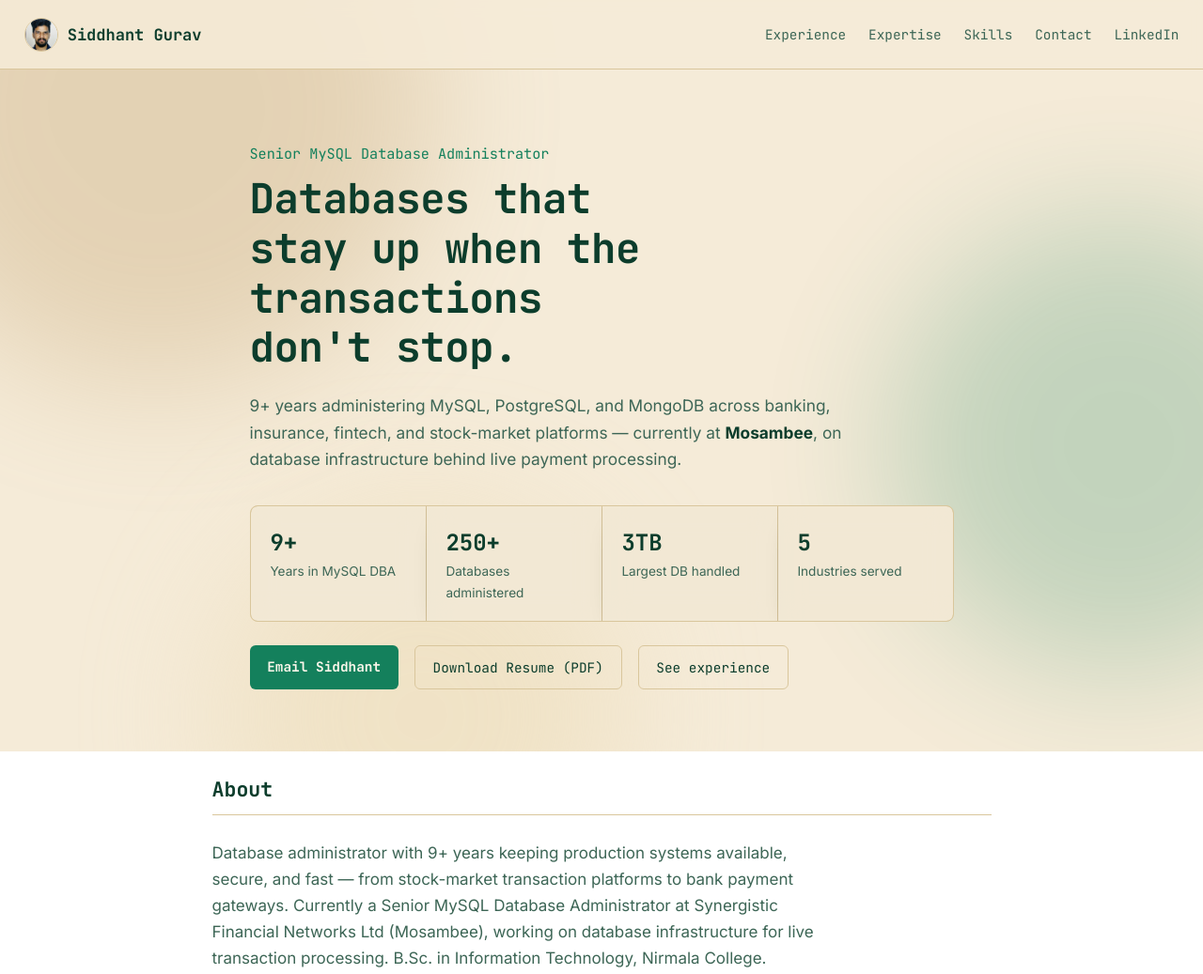
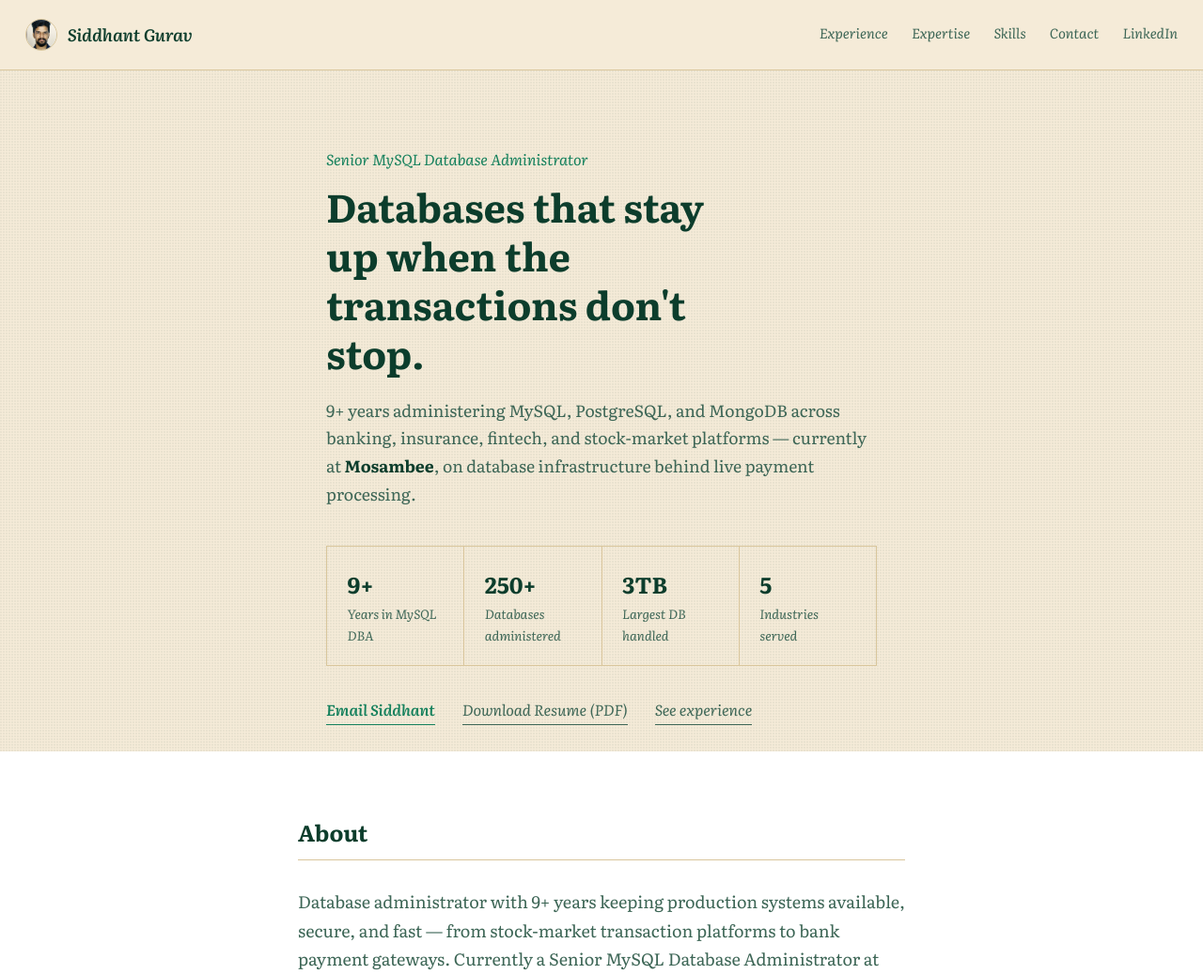
Before and after one commit to siddhantguravlp/resume_portfolio_siddhant, a plain HTML site: page index.html in a window 1280 px wide. Shown: the top 1037 px of the page at 94% size. Drawn offline with Linux system fonts and the light colour scheme.

Commit message:
Add files via upload

```diff
--- a/index.html
+++ b/index.html
@@ -21,7 +21,7 @@
 
 <link rel="preconnect" href="https://fonts.googleapis.com">
 <link rel="preconnect" href="https://fonts.gstatic.com" crossorigin>
-<link href="https://fonts.googleapis.com/css2?family=JetBrains+Mono:wght@400;500;700&family=Inter:wght@400;500;600;700&display=swap" rel="stylesheet">
+<link href="https://fonts.googleapis.com/css2?family=Literata:ital,wght@0,400;0,500;0,600;0,700;1,400;1,500;1,600&display=swap" rel="stylesheet">
 
 <style>
   :root {
@@ -34,9 +34,10 @@
     --accent:    #14805C;
     --accent-2:  #B8935A;
 
-    --mono: 'JetBrains Mono', ui-monospace, Menlo, Consolas, monospace;
-    --sans: 'Inter', -apple-system, BlinkMacSystemFont, sans-serif;
-    --max: 880px;
+    --serif: 'Literata', Georgia, 'Iowan Old Style', 'Times New Roman', serif;
+    --mono: var(--serif);
+    --sans: var(--serif);
+    --max: 700px;
   }
 
   * { box-sizing: border-box; }
@@ -45,32 +46,24 @@
   body {
     margin: 0;
     color: var(--ink);
-    font-family: var(--sans);
-    line-height: 1.65;
-    font-size: 17px;
+    font-family: var(--serif);
+    line-height: 1.7;
+    font-size: 18px;
     -webkit-font-smoothing: antialiased;
     position: relative;
   }
 
-  /* ---------- atmospheric background: fixed, sits behind everything ---------- */
+  /* ---------- paper background: flat, with a faint grain ---------- */
   .bg-layer {
     position: fixed;
     inset: 0;
     z-index: -1;
-    background: var(--bg);
-    overflow: hidden;
+    background-color: var(--bg);
+    background-image: radial-gradient(circle at 1px 1px, rgba(12,61,44,0.05) 1px, transparent 0);
+    background-size: 3px 3px;
   }
-  .bg-layer .blob {
-    position: absolute;
-    border-radius: 50%;
-    filter: blur(70px);
-    opacity: 0.55;
-  }
-  .bg-layer .blob-1 { width: 46vw; height: 46vw; top: -14vw; left: -10vw; background: var(--accent-2); opacity: 0.28; }
-  .bg-layer .blob-2 { width: 38vw; height: 38vw; top: 18vw; right: -12vw; background: var(--accent); opacity: 0.22; }
-  .bg-layer .blob-3 { width: 34vw; height: 34vw; bottom: -14vw; left: 18vw; background: var(--surface-2); opacity: 0.55; }
 
-  h1, h2, h3 { font-family: var(--mono); line-height: 1.2; margin: 0 0 0.5em; font-weight: 700; }
+  h1, h2, h3 { font-family: var(--serif); line-height: 1.25; margin: 0 0 0.5em; font-weight: 700; }
   p { margin: 0 0 1em; color: var(--ink-soft); }
   a { color: var(--accent); }
   ul { padding-left: 1.1em; margin: 0; }
@@ -78,66 +71,64 @@
 
   a:focus-visible, button:focus-visible { outline: 2px solid var(--accent); outline-offset: 3px; }
 
-  /* ---------- nav ---------- */
+  /* ---------- nav: running header ---------- */
   nav {
     position: sticky; top: 0; z-index: 5;
     display: flex; justify-content: space-between; align-items: center;
     flex-wrap: wrap; gap: 0.6em 1.4em;
     padding: 1.1em 1.5em;
-    background: rgba(245, 235, 216, 0.88);
-    backdrop-filter: blur(8px);
+    background: var(--bg);
     border-bottom: 1px solid var(--border);
   }
-  nav .brand { font-family: var(--mono); font-weight: 700; color: var(--ink); text-decoration: none; display: flex; align-items: center; gap: 0.6em; }
+  nav .brand { font-family: var(--serif); font-weight: 700; font-style: italic; color: var(--ink); text-decoration: none; display: flex; align-items: center; gap: 0.6em; }
   .nav-photo {
-    width: 36px; height: 36px;
+    width: 34px; height: 34px;
     border-radius: 50%;
     overflow: hidden;
-    background: var(--surface);
     border: 1px solid var(--border);
     display: flex; align-items: center; justify-content: center;
     flex-shrink: 0;
   }
-  .nav-photo img { width: 100%; height: 100%; object-fit: cover; display: block; }
+  .nav-photo img { width: 100%; height: 100%; object-fit: cover; display: block; filter: sepia(0.15); }
   nav .links { display: flex; gap: 1.4em; flex-wrap: wrap; }
-  nav .links a { font-family: var(--mono); font-size: 0.9rem; color: var(--ink-soft); text-decoration: none; display: inline-block; transition: transform 0.18s ease, color 0.18s ease; }
-  nav .links a:hover { color: var(--ink); transform: scale(1.15); }
+  nav .links a { font-family: var(--serif); font-size: 0.92rem; font-style: italic; color: var(--ink-soft); text-decoration: none; padding-bottom: 2px; border-bottom: 1px solid transparent; transition: border-color 0.2s ease, color 0.2s ease; }
+  nav .links a:hover { color: var(--ink); border-color: var(--accent); }
 
   /* ---------- hero ---------- */
-  .hero { max-width: 800px; margin: 0 auto; padding: 4.5em 1.5em 2.5em; position: relative; }
-  .kicker { font-family: var(--mono); color: var(--accent); font-size: 0.95rem; margin-bottom: 0.6em; }
-  .hero h1 { font-size: clamp(1.9rem, 5vw, 2.75rem); max-width: 16ch; color: var(--ink); letter-spacing: -0.01em; }
-  .hero .lede { max-width: 60ch; font-size: 1.08rem; margin-top: 0.6em; }
+  .hero { max-width: 640px; margin: 0 auto; padding: 4.5em 1.5em 2.5em; position: relative; }
+  .kicker { font-family: var(--serif); font-style: italic; color: var(--accent); font-size: 1rem; margin-bottom: 0.6em; }
+  .hero h1 { font-size: clamp(1.9rem, 5vw, 2.6rem); max-width: 18ch; color: var(--ink); letter-spacing: 0; }
+  .hero .lede { max-width: 60ch; font-size: 1.1rem; margin-top: 0.6em; }
 
-  .stat-row { display: grid; grid-template-columns: repeat(2, 1fr); gap: 1px; background: var(--border); border: 1px solid var(--border); border-radius: 8px; overflow: hidden; margin: 2em 0 1.5em; }
-  .stat { background: rgba(251, 246, 234, 0.72); backdrop-filter: blur(14px); -webkit-backdrop-filter: blur(14px); padding: 1.1em 1.2em; box-shadow: 0 1px 2px rgba(12,61,44,0.05), 0 12px 28px -18px rgba(12,61,44,0.35); }
-  .stat .num { font-family: var(--mono); font-size: 1.5rem; color: var(--ink); font-weight: 700; }
-  .stat .label { font-size: 0.85rem; color: var(--ink-soft); }
+  /* ---------- stat row: flat ledger grid, no shadow/blur ---------- */
+  .stat-row { display: grid; grid-template-columns: repeat(2, 1fr); border-top: 1px solid var(--border); border-left: 1px solid var(--border); margin: 2.2em 0 1.8em; }
+  .stat { border-right: 1px solid var(--border); border-bottom: 1px solid var(--border); padding: 1.1em 1.2em; }
+  .stat .num { font-family: var(--serif); font-size: 1.5rem; color: var(--ink); font-weight: 700; }
+  .stat .label { font-size: 0.85rem; font-style: italic; color: var(--ink-soft); }
   @media (min-width: 560px) { .stat-row { grid-template-columns: repeat(4, 1fr); } }
 
-  .hero-actions { display: flex; gap: 1em; flex-wrap: wrap; }
-  .btn { font-family: var(--mono); font-size: 0.9rem; padding: 0.75em 1.3em; border-radius: 6px; text-decoration: none; display: inline-block; transition: transform 0.18s ease, box-shadow 0.18s ease, opacity 0.18s ease; }
-  .btn-primary { background: var(--accent); color: var(--surface); font-weight: 700; }
-  .btn-primary:hover { opacity: 0.92; transform: translateY(-2px); box-shadow: 0 10px 20px -10px rgba(12,61,44,0.45); }
-  .btn-ghost { color: var(--ink); border: 1px solid var(--border); }
-  .btn-ghost:hover { border-color: var(--ink-soft); transform: translateY(-2px); box-shadow: 0 10px 20px -12px rgba(12,61,44,0.25); }
-  .btn:active { transform: translateY(0); box-shadow: none; }
+  /* ---------- actions: text links, not filled buttons ---------- */
+  .hero-actions { display: flex; gap: 1.6em; flex-wrap: wrap; align-items: baseline; }
+  .btn { font-family: var(--serif); font-size: 1rem; font-style: italic; text-decoration: none; display: inline-block; padding-bottom: 2px; border-bottom: 1px solid currentColor; transition: color 0.2s ease, opacity 0.2s ease; }
+  .btn-primary { color: var(--accent); font-weight: 700; }
+  .btn-primary:hover { opacity: 0.7; }
+  .btn-ghost { color: var(--ink-soft); }
+  .btn-ghost:hover { color: var(--ink); }
 
-  /* ---------- 3D tilt (stat blocks, cards) ---------- */
-  .tilt-card { transition: transform 0.15s ease-out, box-shadow 0.25s ease; will-change: transform; }
-  .tilt-card:hover { box-shadow: 0 18px 34px -18px rgba(12,61,44,0.35); z-index: 1; }
+  /* ---------- hover cue on panels (replaces 3D tilt) ---------- */
+  .tilt-card { transition: border-color 0.25s ease; }
+  .tilt-card:hover { border-color: var(--accent); }
 
-  /* ---------- scroll reveal ---------- */
+  /* ---------- scroll reveal (fades in AND back out) ---------- */
   .reveal { opacity: 0; transform: translateY(24px); transition: opacity 0.7s ease, transform 0.7s ease; will-change: transform, opacity; }
   .reveal.is-visible { opacity: 1; transform: none; }
   @media (prefers-reduced-motion: reduce) {
     .reveal { opacity: 1; transform: none; transition: none; }
-    .tilt-card { transition: none; }
   }
 
   /* ---------- sections ---------- */
   section.block { max-width: var(--max); margin: 0 auto; padding: 3em 1.5em; position: relative; }
-  section.block h2 { position: relative; font-size: 1.35rem; color: var(--ink); border-bottom: 1px solid var(--border); padding-bottom: 0.6em; margin-bottom: 1.2em; }
+  section.block h2 { position: relative; font-size: 1.5rem; color: var(--ink); border-bottom: 1px solid var(--border); padding-bottom: 0.6em; margin-bottom: 1.2em; }
   .lede-sm { max-width: 62ch; color: var(--ink-soft); margin-bottom: 1.5em; }
 
   /* ---------- timeline ---------- */
@@ -145,25 +136,25 @@
   .t-item { position: relative; padding: 0 0 2em 1.6em; }
   .t-item:last-child { padding-bottom: 0; }
   .t-item::before { content: ""; position: absolute; left: -6px; top: 6px; width: 10px; height: 10px; border-radius: 50%; background: var(--bg); border: 2px solid var(--accent); }
-  .t-when { font-family: var(--mono); font-size: 0.82rem; color: var(--accent); margin-bottom: 0.3em; }
-  .t-role { font-size: 1.05rem; color: var(--ink); margin-bottom: 0.1em; }
-  .t-org { color: var(--ink-soft); font-weight: 600; margin-bottom: 0.5em; }
-  .chip-row { display: flex; gap: 0.5em; flex-wrap: wrap; margin-top: 0.6em; }
-  .chip { font-family: var(--mono); font-size: 0.78rem; padding: 0.3em 0.7em; border-radius: 999px; background: var(--surface-2); border: 1px solid var(--border); color: var(--ink-soft); }
+  .t-when { font-family: var(--serif); font-style: italic; font-size: 0.88rem; color: var(--accent); margin-bottom: 0.3em; }
+  .t-role { font-size: 1.05rem; color: var(--ink); margin-bottom: 0.1em; font-weight: 700; }
+  .t-org { color: var(--ink-soft); font-weight: 600; font-style: italic; margin-bottom: 0.5em; }
+  .chip-row { margin-top: 0.6em; font-style: italic; font-size: 0.9rem; color: var(--ink-soft); }
+  .chip:not(:last-child)::after { content: " \00b7 "; }
 
-  /* ---------- card grids ---------- */
-  .grid { display: grid; gap: 1.2em; margin-top: 1em; }
+  /* ---------- card grids: flat, rule-divided, no boxes ---------- */
+  .grid { display: grid; gap: 1.6em 2em; margin-top: 1em; }
   @media (min-width: 640px) { .grid-3 { grid-template-columns: repeat(3, 1fr); } .grid-2 { grid-template-columns: repeat(2, 1fr); } }
 
-  .card { background: rgba(251, 246, 234, 0.72); backdrop-filter: blur(14px); -webkit-backdrop-filter: blur(14px); border: 1px solid var(--border); border-radius: 10px; padding: 1.4em; box-shadow: 0 1px 2px rgba(12,61,44,0.05), 0 14px 30px -18px rgba(12,61,44,0.3); }
-  .card h3 { font-size: 1rem; color: var(--accent); margin-bottom: 0.6em; }
+  .card { border-top: 1px solid var(--border); padding: 1.2em 0 0; }
+  .card h3 { font-size: 1.05rem; font-style: italic; color: var(--accent); margin-bottom: 0.6em; }
   .card ul { padding-left: 1.1em; }
 
-  .tag-group h3 { font-size: 0.95rem; color: var(--ink); margin-bottom: 0.6em; font-family: var(--sans); font-weight: 600; }
-  .tag-row { display: flex; flex-wrap: wrap; gap: 0.5em; }
-  .tag { font-family: var(--mono); font-size: 0.8rem; padding: 0.35em 0.8em; border-radius: 6px; background: var(--surface-2); border: 1px solid var(--border); color: var(--ink-soft); }
+  .tag-group h3 { font-size: 1rem; font-style: italic; color: var(--ink); margin-bottom: 0.5em; font-weight: 700; }
+  .tag-row { color: var(--ink-soft); font-size: 0.98rem; }
+  .tag:not(:last-child)::after { content: ", "; }
 
-  .learning { margin-top: 1.8em; padding-top: 1.2em; border-top: 1px solid var(--border); color: var(--ink-soft); font-size: 0.95rem; }
+  .learning { margin-top: 1.8em; padding-top: 1.2em; border-top: 1px solid var(--border); color: var(--ink-soft); font-size: 0.98rem; font-style: italic; }
 
   /* ---------- education plain list ---------- */
   .plain { list-style: none; padding: 0; }
@@ -172,21 +163,17 @@
   .plain strong { color: var(--ink); }
 
   /* ---------- contact ---------- */
-  .contact-links { display: flex; flex-direction: column; gap: 0.6em; margin-top: 1em; font-family: var(--mono); font-size: 1.05rem; }
-  .contact-links a { color: var(--ink); text-decoration: none; }
-  .contact-links a:hover { color: var(--accent); }
+  .contact-links { display: flex; flex-direction: column; gap: 0.7em; margin-top: 1em; font-family: var(--serif); font-style: italic; font-size: 1.1rem; }
+  .contact-links a { color: var(--ink); text-decoration: none; border-bottom: 1px solid var(--border); padding-bottom: 2px; width: fit-content; }
+  .contact-links a:hover { color: var(--accent); border-color: var(--accent); }
 
-  footer { text-align: center; padding: 2.5em 1.5em 3em; color: var(--ink-soft); font-size: 0.85rem; }
+  footer { text-align: center; padding: 2.5em 1.5em 3em; color: var(--ink-soft); font-size: 0.85rem; font-style: italic; }
 </style>
 <noscript><style>.reveal{opacity:1 !important; transform:none !important;}</style></noscript>
 </head>
 <body>
 
-<div class="bg-layer" aria-hidden="true">
-  <div class="blob blob-1"></div>
-  <div class="blob blob-2"></div>
-  <div class="blob blob-3"></div>
-</div>
+<div class="bg-layer" aria-hidden="true"></div>
 
 <nav>
   <a class="brand" href="#top">
@@ -204,7 +191,7 @@
 
 <main>
   <section id="top" class="hero">
-    <div class="hero-text">
+    <div class="hero-text reveal">
       <p class="kicker">Senior MySQL Database Administrator</p>
       <h1>Databases that stay up when the transactions don't stop.</h1>
       <p class="lede">
@@ -397,19 +384,6 @@
     document.querySelectorAll('.reveal').forEach(function (el) { el.classList.add('is-visible'); });
   }
 
-  /* ---------- 3D tilt on cards ---------- */
-  if (!prefersReducedMotion && window.matchMedia('(hover: hover)').matches) {
-    document.querySelectorAll('.tilt-card').forEach(function (card) {
-      card.addEventListener('mousemove', function (e) {
-        var r = card.getBoundingClientRect();
-        var x = e.clientX - r.left, y = e.clientY - r.top;
-        var rx = ((y - r.height / 2) / (r.height / 2)) * -5;
-        var ry = ((x - r.width / 2) / (r.width / 2)) * 5;
-        card.style.transform = 'perspective(700px) rotateX(' + rx + 'deg) rotateY(' + ry + 'deg) translateZ(2px)';
-      });
-      card.addEventListener('mouseleave', function () { card.style.transform = ''; });
-    });
-  }
 
 </script>
 </body>
```
Also changed, not shown: og-image.png.
